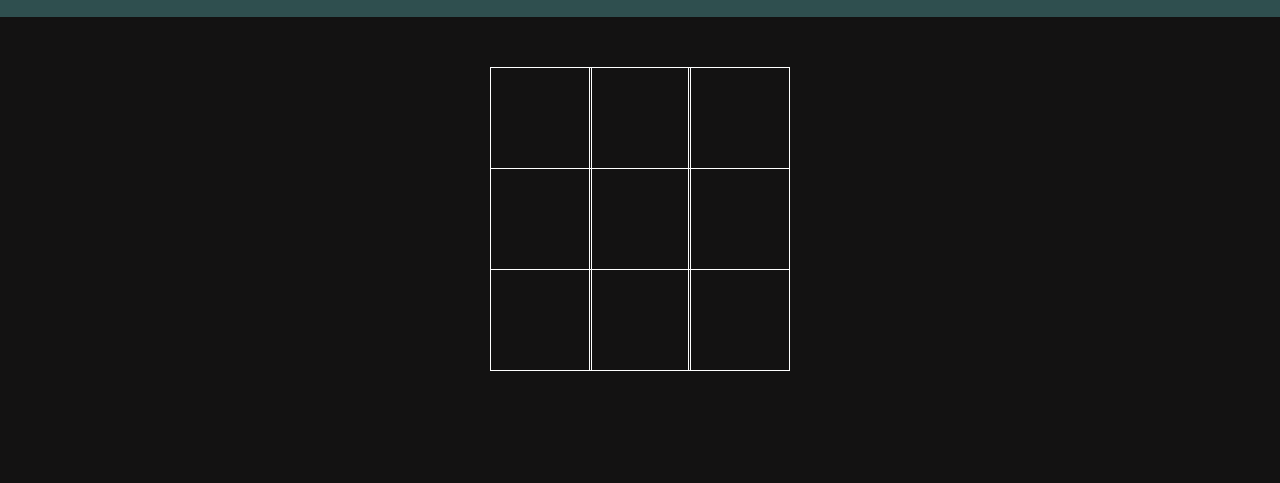
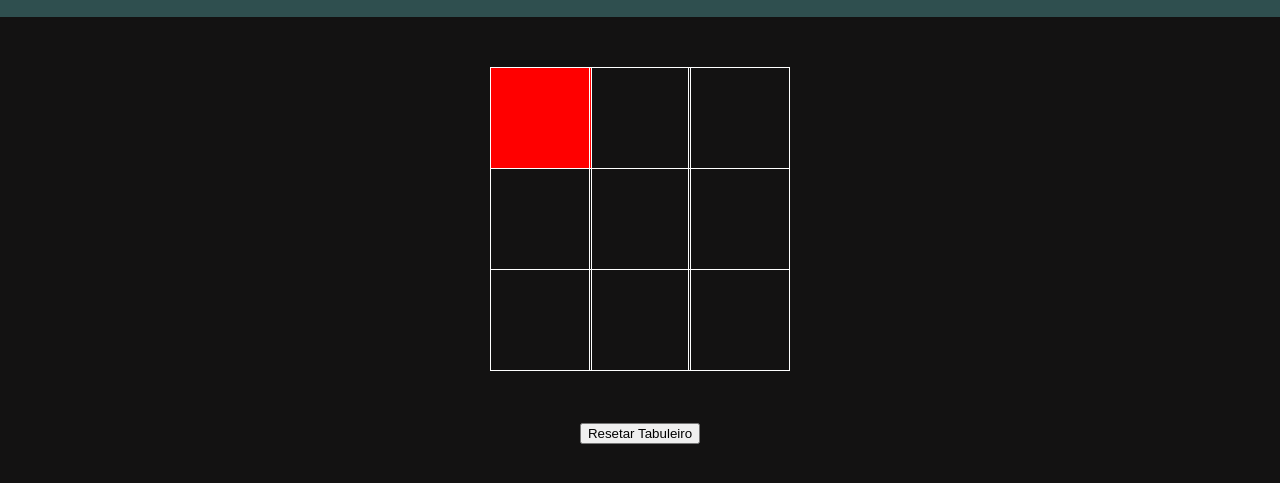
Before and after one commit to KaiqueFLH/JogoDaVelhaJS, a plain HTML site: page index.html in a window 1280 px wide. Both pictures are taken after a click on the element 541 px from the left and 221 px from the top of the page. Shown: the part 103-586 px from the top of the page. Drawn offline with Linux system fonts and the light colour scheme.

Commit message:
faltando css do Xis e do Bolinha

```diff
--- a/index.html
+++ b/index.html
@@ -29,7 +29,14 @@
             <div class="quadrado"></div>
         </section>
 
+        <div id="divBotaoReset">
+            <button id="buttonReset" onclick="reiniciaJogo()">Resetar Tabuleiro</button>
+        </div>
+
+
+
     </main>
+    <script src="script.js"></script>
 
 </body>
 </html>
--- a/script.js
+++ b/script.js
@@ -1,2 +1,61 @@
-const quadrado = document.getElementsByClassName("quadrado");
-const tabuleiro = document.getElementById("tictactoe")
+const quadrados = document.getElementsByClassName("quadrado");
+const tabuleiro = document.getElementById("tictactoe");
+let vezJogador = 0;
+let jogadorAtual = "";
+
+for (let i = 0; i < quadrados.length; i++) {
+    quadrados[i].addEventListener("click", function () {
+        if (vezJogador % 2 == 0 && !quadrados[i].classList.contains("jogador2")) {
+            quadrados[i].classList.add("jogador1");
+            jogadorAtual = "jogador1";
+            vezJogador++;
+        } else if(vezJogador % 2 != 0 && !quadrados[i].classList.contains("jogador1")) {
+            quadrados[i].classList.add("jogador2");
+            jogadorAtual = "jogador2";
+            vezJogador++;
+        }
+
+
+        if (verificaGanhador(jogadorAtual)) {
+            alert(jogadorAtual + " Venceu o Jogo!");
+            reiniciaJogo();
+        }
+        else if (vezJogador === quadrados.length) {
+            alert("O Jogo Terminou em Empate!");
+            reiniciaJogo();
+        }
+    });
+}
+
+function reiniciaJogo() {
+    for (let i = 0; i < quadrados.length; i++) {
+        quadrados[i].classList.remove("jogador1", "jogador2");
+    }
+    vezJogador = 0;
+    jogadorAtual = "";
+
+}
+
+function verificaGanhador(jogador) {
+    let condicoesVitoria = [
+        [0, 1, 2],
+        [3, 4, 5],
+        [6, 7, 8],
+
+        [0, 3, 6],
+        [1, 4, 7],
+        [2, 5, 8],
+
+        [0, 4, 8],
+        [2, 4, 6]
+    ]
+
+    for (condicao of condicoesVitoria) {
+        if (quadrados[condicao[0]].classList.contains(jogador) &&
+            quadrados[condicao[1]].classList.contains(jogador) &&
+            quadrados[condicao[2]].classList.contains(jogador)) {
+            return true;
+        }
+    }
+    return false
+}
--- a/style.css
+++ b/style.css
@@ -59,3 +59,21 @@ body,html{
     font-size: 50px;
     cursor: pointer;
 }
+
+#divBotaoReset{
+    width: 100%;
+    display: flex;
+    justify-content: center;
+}
+
+.jogador1{
+    width: 100px;
+    height: 100px;
+    background-color: red;
+}
+
+.jogador2{
+    width: 100px;
+    height: 100px;
+    background-color: blue;
+}
```
